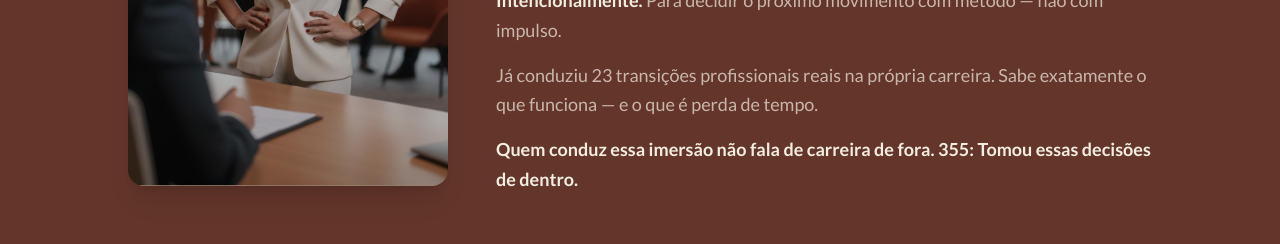
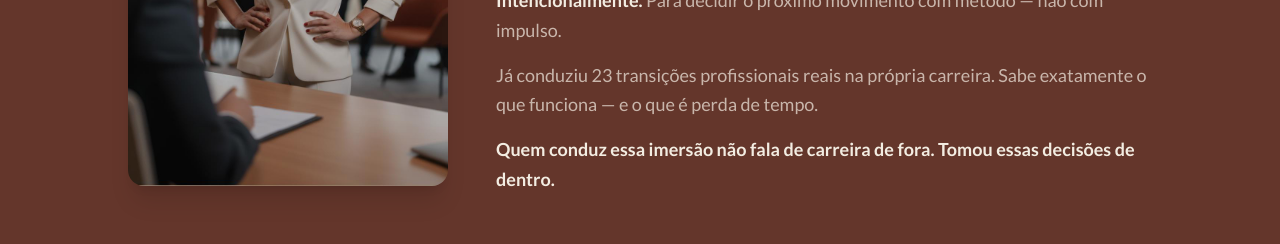
Before and after one commit to Nandamouraoficial/maioopp, a React (Vite) app: page / in a window 1280 px wide. Shown: the part 5480-5724 px from the top of the page. Built offline with nearby package versions, Linux system fonts and the light colour scheme; the HTML template or start-up script is replaced by a standard one.

Commit message:
Ajuste de gênero e voz
Co-authored-by: Nandamouraoficial <267781561+Nandamouraoficial@users.noreply.github.com>

```diff
--- a/src/pages/Index.tsx
+++ b/src/pages/Index.tsx
@@ -351,7 +351,7 @@ const Index = () => {
                 </p>
                  <p className="font-bold text-primary-foreground">
                   Quem conduz essa imersão não fala de carreira de fora.
-355:                   Tomou essas decisões de dentro.
+                  Tomou essas decisões de dentro.
                 </p>
               </div>
             </div>
```
